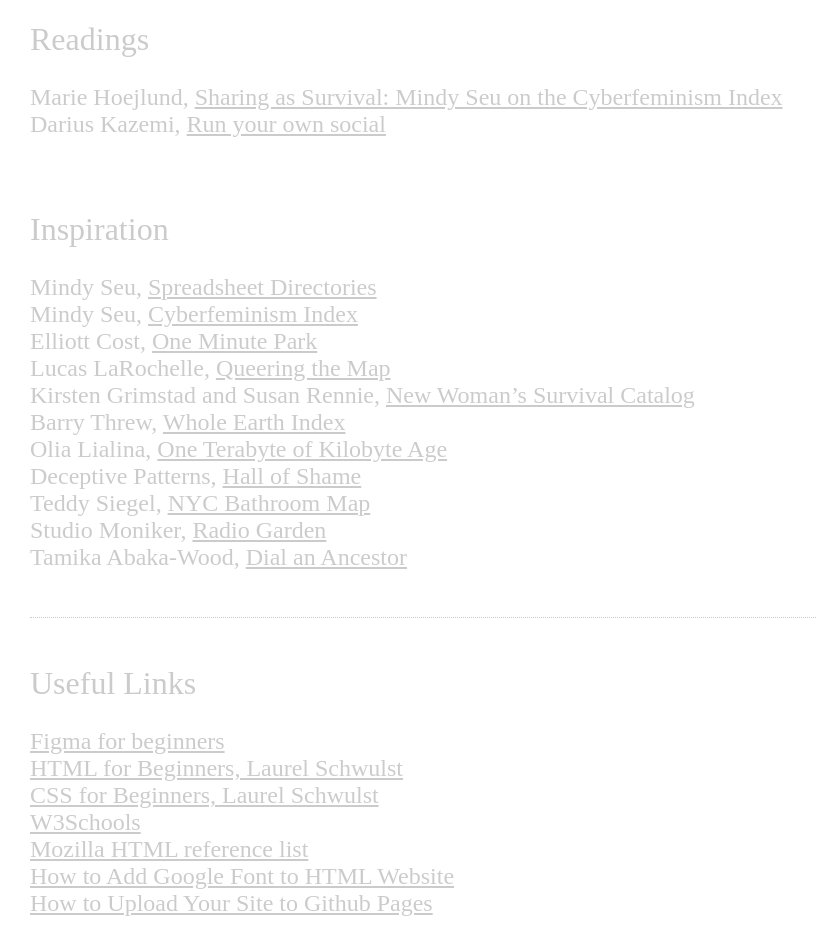
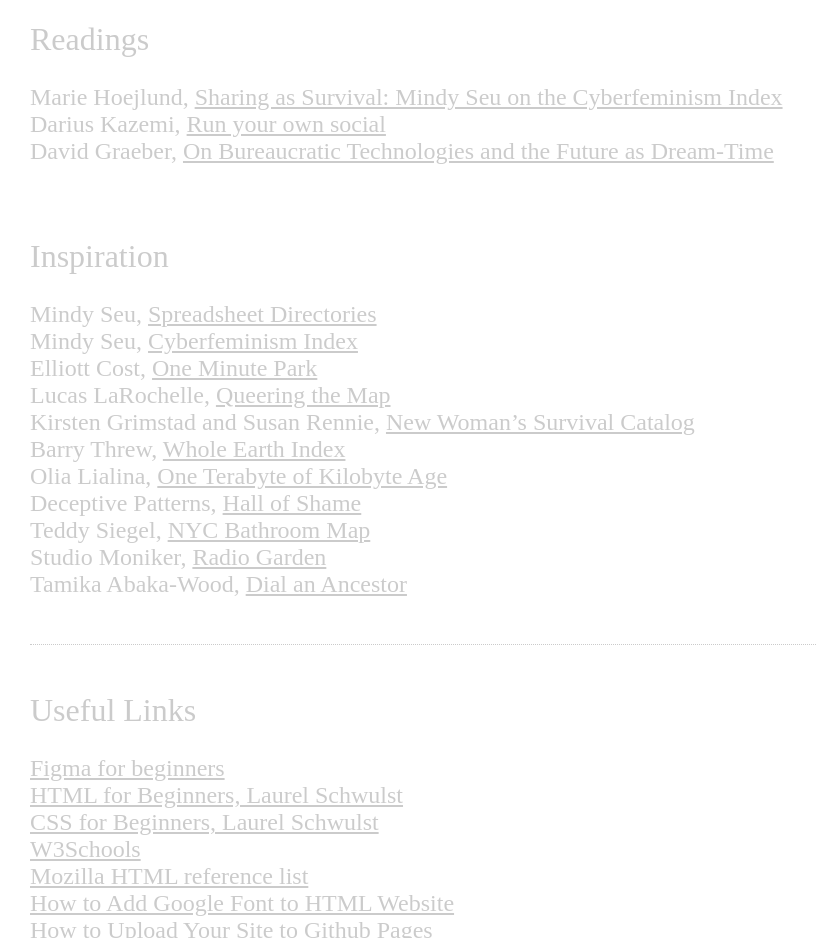
Before and after one commit to severinbunse/Core2-Interaction, a plain HTML site: page index.html in a window 1280 px wide. Shown: the part 4180-5118 px from the top of the page, without its empty margins (0-816 px from the left). Drawn offline with Linux system fonts and the light colour scheme.

Commit message:
Update index.html

```diff
--- a/index.html
+++ b/index.html
@@ -345,6 +345,7 @@ Using Figma, design a digital interface that acts as a medium for communication
 
 <li>Marie Hoejlund, <a href="https://walkerart.org/magazine/sharing-as-survival-mindy-seu-cyberfeminism-index/">Sharing as Survival: Mindy Seu on the Cyberfeminism Index</a></li>
 <li>Darius Kazemi, <a href="https://runyourown.social">Run your own social</a></li>
+<li>David Graeber, <a href="https://www.youtube.com/watch?v=4Q84ar89Oxo">On Bureaucratic Technologies and the Future as Dream-Time</a></li>
 </ul>
 
 </div>
```
